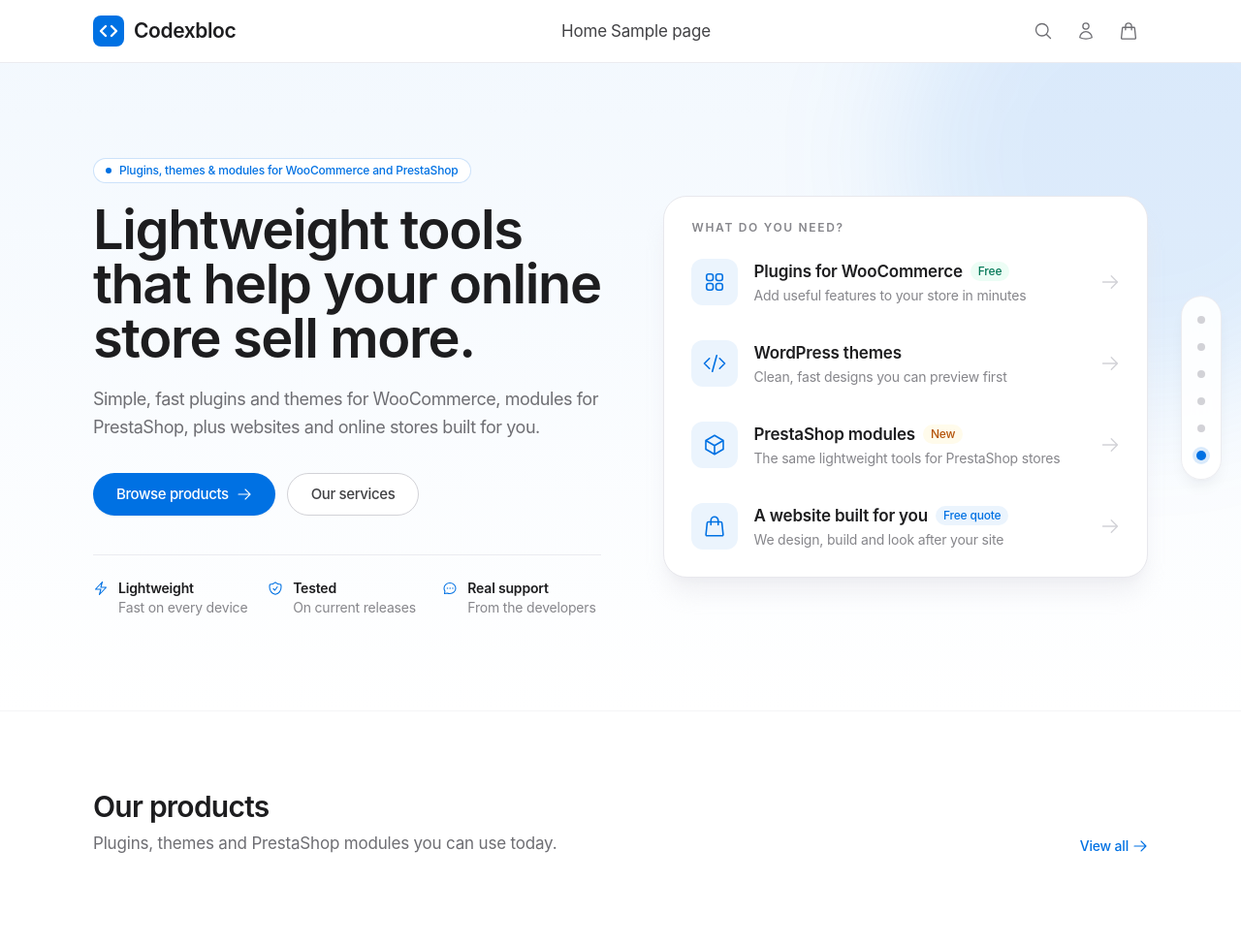
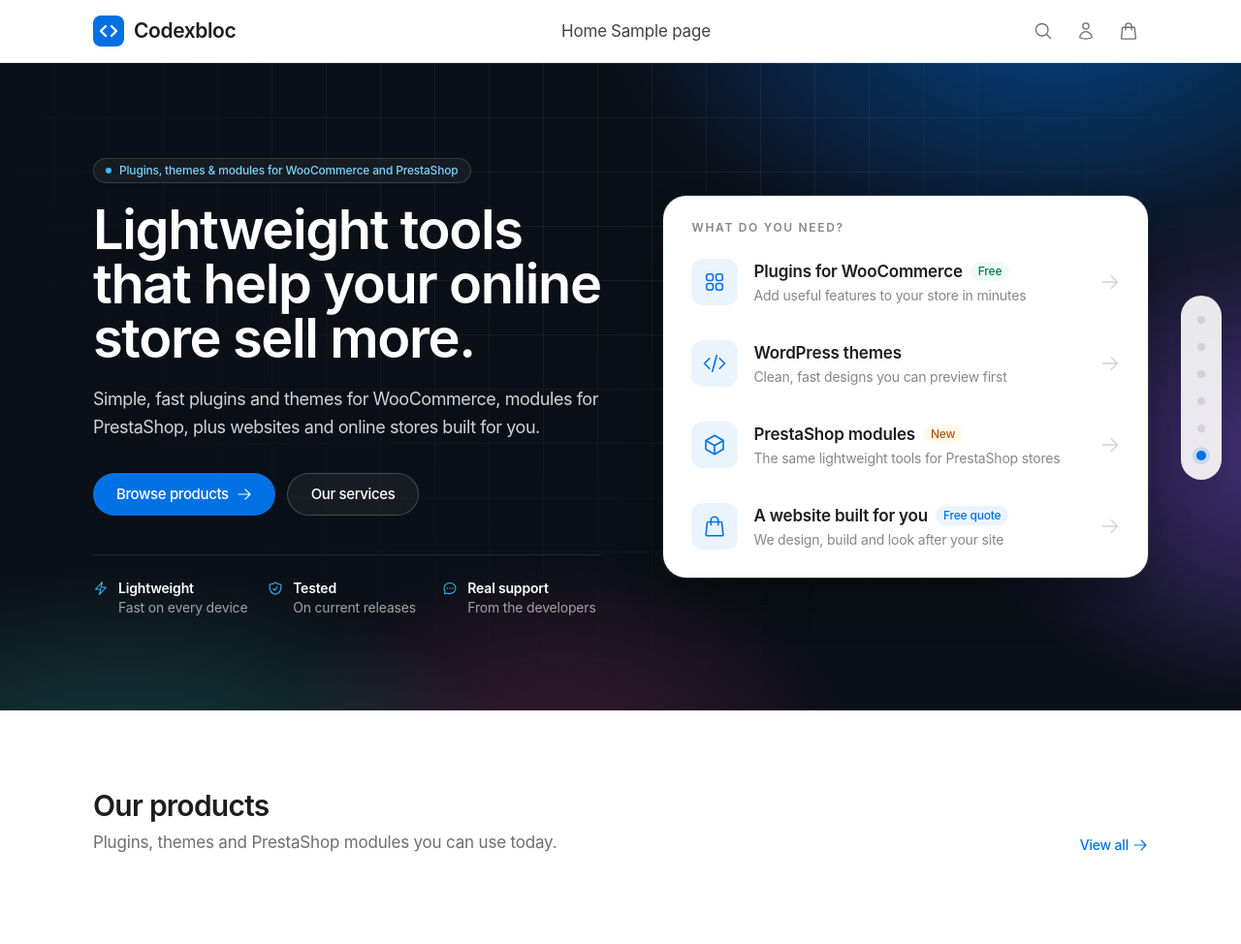
Before and after one commit to kimxines02/codexbloc-wp, a WordPress theme: template front-page.php in a window 1280 px wide. Shown: the top 974 px of the page at 97% size. Run offline with PHP 8.4 and a stand-in for WordPress, Linux system fonts and the light colour scheme; the site name, menu and one post (Sample post) are stand-ins, and other content is empty; some libraries are stand-ins or nearby versions.

Commit message:
home update

```diff
--- a/front-page.php
+++ b/front-page.php
@@ -89,25 +89,25 @@ if ( codexbloc_newsletter_enabled() ) {
 <main id="main">
 
 	<!-- Hero -->
-	<section id="overview" class="relative isolate scroll-mt-16 overflow-hidden border-b border-slate-100 bg-gradient-to-b from-accent-soft/60 to-white" aria-labelledby="cb-hero-title">
-		<div class="pointer-events-none absolute -right-40 -top-40 -z-10 h-[32rem] w-[32rem] rounded-full bg-accent/10 blur-3xl" aria-hidden="true"></div>
+	<section id="overview" class="cb-hero-mesh relative isolate scroll-mt-16 overflow-hidden bg-[#0b0f17]" aria-labelledby="cb-hero-title">
+		<div class="cb-grid-lines pointer-events-none absolute inset-0 -z-10" aria-hidden="true"></div>
 		<div class="cb-container grid grid-cols-1 items-center gap-12 py-14 sm:py-20 lg:grid-cols-[1.05fr_1fr] lg:gap-16 lg:py-24">
 			<div>
-				<p class="inline-flex items-center gap-2 rounded-full border border-accent/20 bg-white px-3 py-1 text-xs font-medium text-accent">
-					<span class="h-1.5 w-1.5 rounded-full bg-accent" aria-hidden="true"></span>
+				<p class="inline-flex items-center gap-2 rounded-full border border-white/15 bg-white/5 px-3 py-1 text-xs font-medium text-sky-300 backdrop-blur">
+					<span class="h-1.5 w-1.5 rounded-full bg-sky-400" aria-hidden="true"></span>
 					<?php echo esc_html( codexbloc_mod( 'hero_eyebrow' ) ); ?>
 				</p>
-				<h1 id="cb-hero-title" class="mt-5 text-4xl font-semibold leading-[1.08] tracking-tight text-ink sm:text-5xl lg:text-[3.5rem]"><?php echo esc_html( codexbloc_mod( 'hero_title' ) ); ?></h1>
-				<p class="mt-5 max-w-xl text-lg leading-relaxed tracking-tight text-slate-600"><?php echo esc_html( codexbloc_mod( 'hero_text' ) ); ?></p>
+				<h1 id="cb-hero-title" class="mt-5 text-4xl font-semibold leading-[1.08] tracking-tight text-white sm:text-5xl lg:text-[3.5rem]"><?php echo esc_html( codexbloc_mod( 'hero_title' ) ); ?></h1>
+				<p class="mt-5 max-w-xl text-lg leading-relaxed tracking-tight text-slate-300"><?php echo esc_html( codexbloc_mod( 'hero_text' ) ); ?></p>
 				<div class="mt-8 flex flex-wrap gap-3">
 					<a class="btn btn-primary" href="<?php echo esc_url( $cta_url ); ?>"><?php echo esc_html( codexbloc_mod( 'hero_cta_label' ) ); ?><?php echo codexbloc_icon( 'arrow', 'h-4 w-4' ); // phpcs:ignore WordPress.Security.EscapeOutput ?></a>
-					<a class="btn btn-outline" href="<?php echo esc_url( $cta2_url ); ?>"><?php echo esc_html( codexbloc_mod( 'hero_cta2_label' ) ); ?></a>
+					<a class="btn border border-white/20 bg-white/5 text-white hover:border-white/40 hover:bg-white/10 hover:text-white" href="<?php echo esc_url( $cta2_url ); ?>"><?php echo esc_html( codexbloc_mod( 'hero_cta2_label' ) ); ?></a>
 				</div>
-				<ul class="mt-10 grid max-w-xl grid-cols-1 gap-4 border-t border-slate-200/80 pt-6 text-sm sm:grid-cols-3" role="list">
+				<ul class="mt-10 grid max-w-xl grid-cols-1 gap-4 border-t border-white/10 pt-6 text-sm sm:grid-cols-3" role="list">
 					<?php foreach ( $hero_facts as $fact ) : ?>
 						<li class="flex items-start gap-2.5">
-							<?php echo codexbloc_icon( $fact['icon'], 'mt-0.5 h-4 w-4 shrink-0 text-accent' ); // phpcs:ignore WordPress.Security.EscapeOutput ?>
-							<span><span class="block font-semibold text-ink"><?php echo esc_html( $fact['title'] ); ?></span><span class="block text-slate-500"><?php echo esc_html( $fact['text'] ); ?></span></span>
+							<?php echo codexbloc_icon( $fact['icon'], 'mt-0.5 h-4 w-4 shrink-0 text-sky-400' ); // phpcs:ignore WordPress.Security.EscapeOutput ?>
+							<span><span class="block font-semibold text-white"><?php echo esc_html( $fact['title'] ); ?></span><span class="block text-slate-400"><?php echo esc_html( $fact['text'] ); ?></span></span>
 						</li>
 					<?php endforeach; ?>
 				</ul>
@@ -115,7 +115,7 @@ if ( codexbloc_newsletter_enabled() ) {
 
 			<!-- What do you need? -->
 			<div class="w-full">
-				<div class="rounded-3xl border border-slate-200 bg-white p-2 shadow-xl shadow-slate-200/60 sm:p-3">
+				<div class="rounded-3xl border border-white/10 bg-white p-2 shadow-2xl shadow-black/40 ring-1 ring-white/10 sm:p-3">
 					<p class="px-3 pb-2 pt-3 text-xs font-semibold uppercase tracking-[0.14em] text-slate-500 sm:px-4"><?php esc_html_e( 'What do you need?', 'codexbloc' ); ?></p>
 					<ul class="space-y-1" role="list">
 						<?php foreach ( $hero_paths as $path ) : ?>
```
Also changed, not shown: src/input.css (+7 -0 lines), assets/css/main.css.
